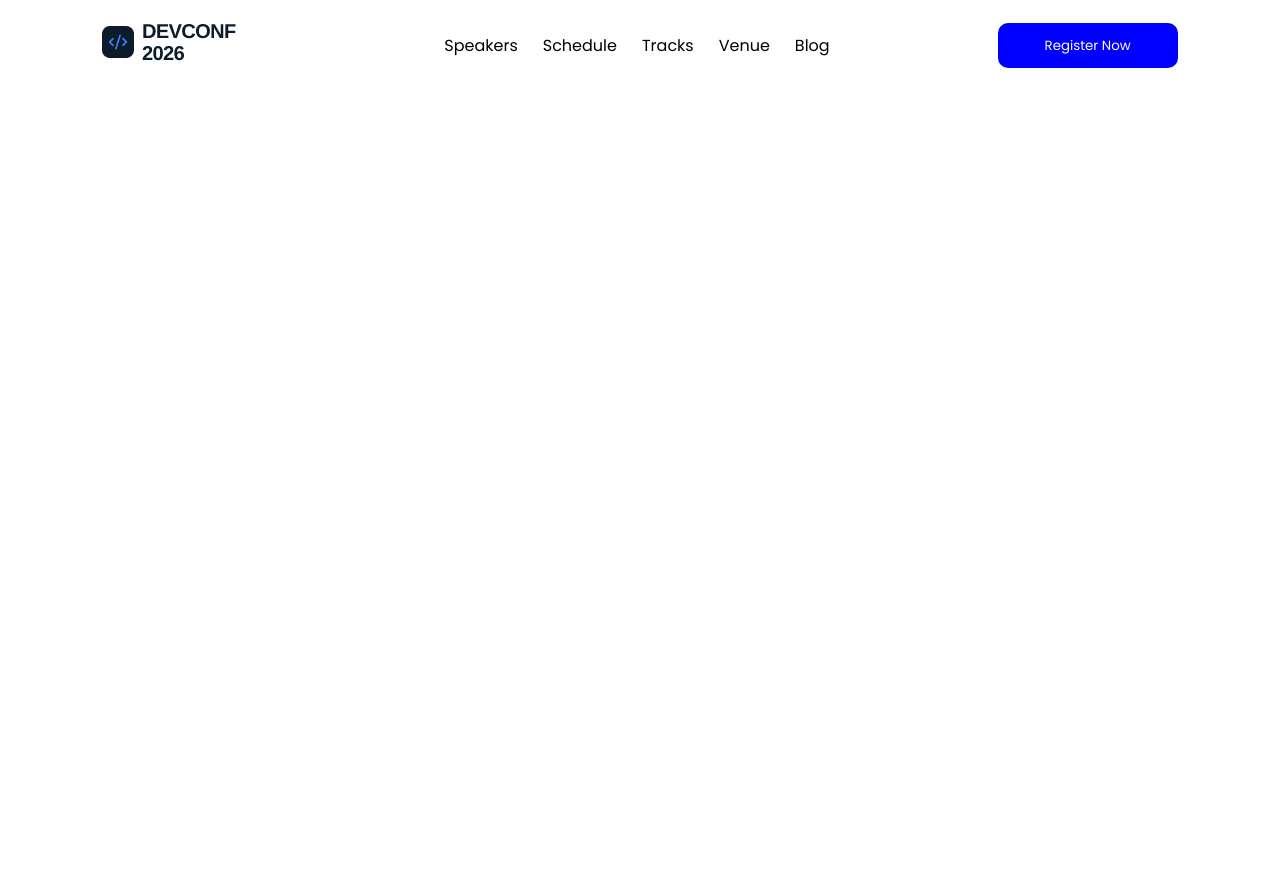
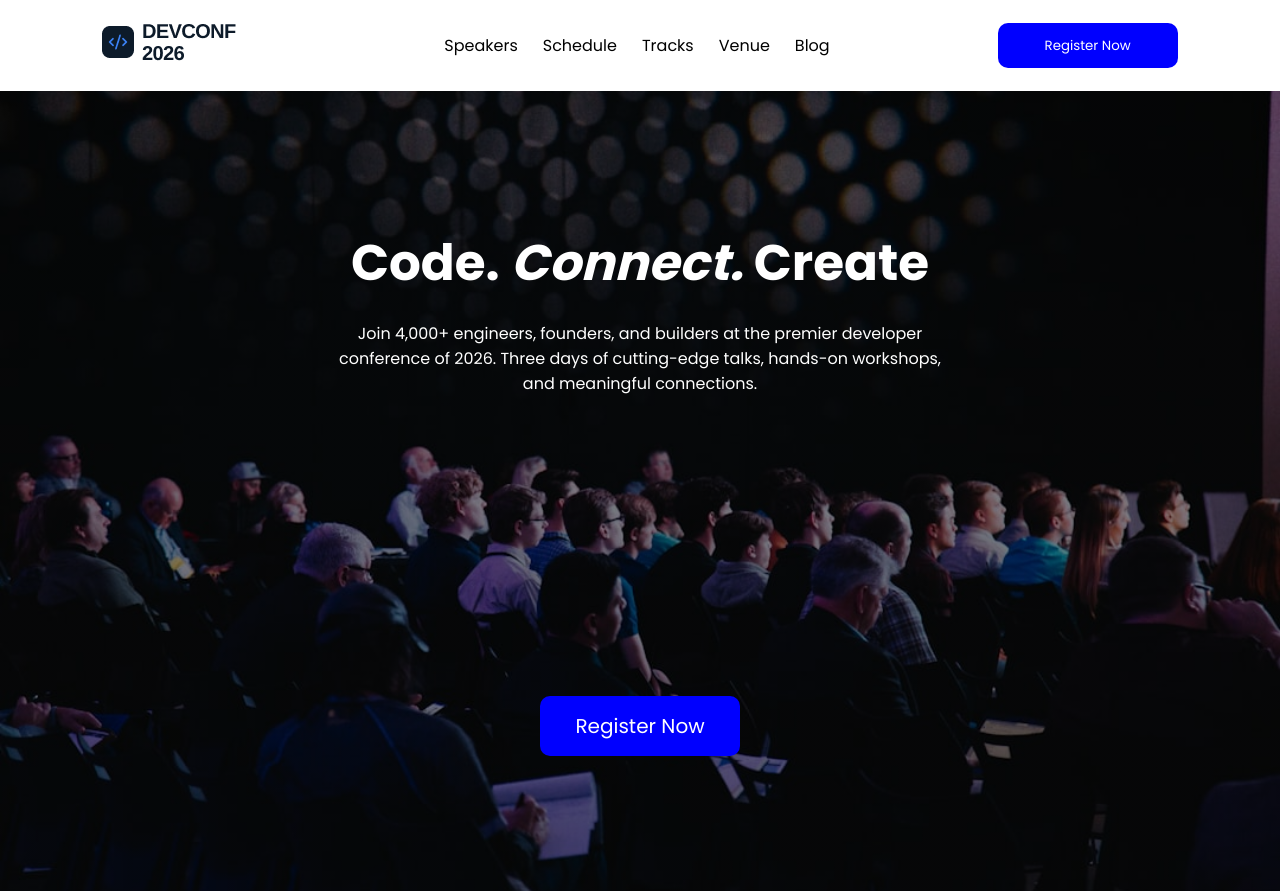
Before and after one commit to Shadow-cloud478/Dev_Conf_-A1-, a plain HTML site: page index.html in a window 1280 px wide. Before the commit the page ends 800 px from the top, so only its background shows below. Drawn offline with Linux system fonts and the light colour scheme.

Commit message:
second commit

```diff
--- a/index.html
+++ b/index.html
@@ -31,5 +31,24 @@
         <button class="button">Register Now</button>
       </div>
     </nav>
+
+    <!--header-->
+    <header>
+      <section class="Banner">
+        <div class="right-side">
+          <div>
+            <h1>Code. <em>Connect.</em> Create</h1>
+
+            <p>
+              Join 4,000+ engineers, founders, and builders at the premier
+              developer conference of 2026. Three days of cutting-edge talks,
+              hands-on workshops, and meaningful connections.
+            </p>
+            <button class="button">Register Now</button>
+          </div>
+        </div>
+      </section>
+    </header>
+
   </body>
 </html>
--- a/style.css
+++ b/style.css
@@ -36,3 +36,42 @@ color: white;
 border: none;
 
 }
+header{
+    background-image: linear-gradient(rgba(0, 0, 0, 0.5), rgba(0, 0, 0, 0.5)),url('images/banner.jpg');
+    height: 90vh;
+    background-repeat: no-repeat;
+    background-size: cover;
+    background-position: center;
+      display: grid;
+    flex-direction: column;
+    justify-content: center;
+    align-items: center;
+    height: 100vh;
+color: white;
+}
+.right-side
+{
+    font: Poppins;
+    text-align: center;
+  color: white;
+  display: grid;
+  gap: 20px;
+
+}
+.right-side h1
+{
+    font-size: 50px;
+    margin-bottom: 20px;
+}
+.right-side p
+{
+    margin-bottom: 300px;
+    max-width: 750px;
+
+}
+.right-side button
+{
+    height: 60px;
+    width: 200px;
+    font-size: 20px;
+}
```
Also changed, not shown: images/coding.png (added).
